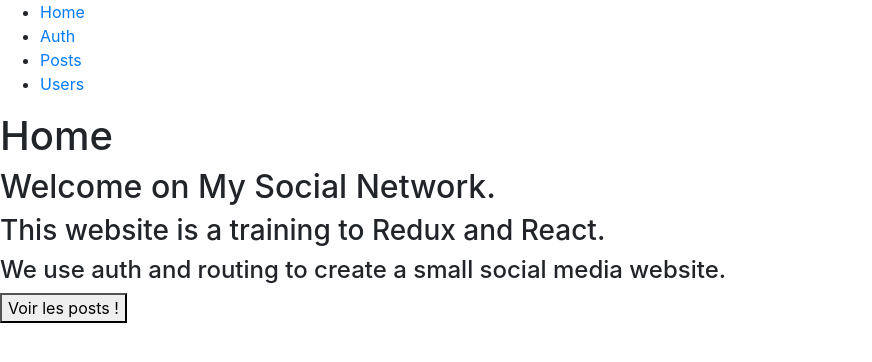
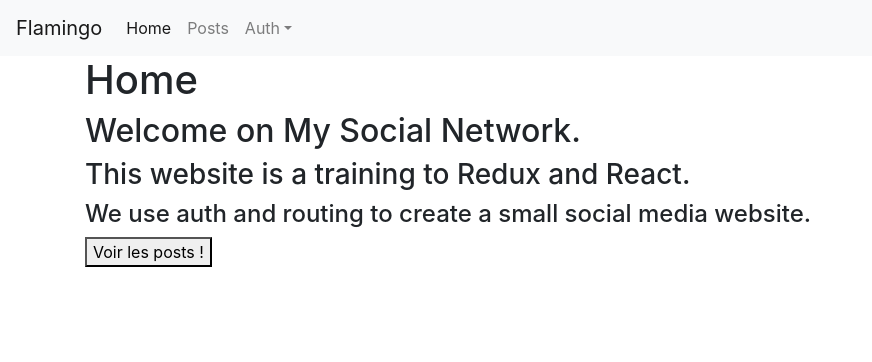
Before and after one commit to mariannehbt/thp_next_my_social_network, a React (Create React App) app: page / in a window 1280 px wide. Shown: the top 362 px of the page, without its empty margins (0-872 px from the left). Built offline with nearby package versions, Linux system fonts and the light colour scheme.

Commit message:
Navbar + pages css

```diff
--- a/src/components/Navbar.jsx
+++ b/src/components/Navbar.jsx
@@ -3,21 +3,29 @@
 
 const Navbar = () => {
 	return (
-		<nav>
-			<ul>
-				<li>
-					<Link to='/'>Home</Link>
-				</li>
-				<li>
-					<Link to='/auth'>Auth</Link>
-				</li>
-				<li>
-					<Link to='/posts'>Posts</Link>
-				</li>
-				<li>
-					<Link to='/users'>Users</Link>
-				</li>
-			</ul>
+		<nav className='navbar navbar-expand-lg navbar-light bg-light'>
+			<Link className='navbar-brand' to='/'>Flamingo</Link>
+			<button className='navbar-toggler' type='button' data-toggle='collapse' data-target='#navbarSupportedContent' aria-controls='navbarSupportedContent' aria-expanded='false' aria-label='Toggle navigation'>
+				<span className='navbar-toggler-icon'></span>
+			</button>
+			<div className='collapse navbar-collapse' id='navbarSupportedContent'>
+				<ul className='navbar-nav mr-auto'>
+					<li className='nav-item active'>
+						<Link className='nav-link' to='/'>Home</Link>
+					</li>
+					<li className='nav-item'>
+						<Link className='nav-link' to='/posts'>Posts</Link>
+					</li>
+					<li className='nav-item dropdown'>
+						<Link className='nav-link dropdown-toggle' to='/auth' id='navbarDropdown' role='button' data-toggle='dropdown' aria-haspopup='true' aria-expanded='false'>Auth</Link>
+						<div className='dropdown-menu' aria-labelledby='navbarDropdown'>
+							<Link className='nav-link' to='/users'>Users</Link>
+							<div className='dropdown-divider'></div>
+							<Link className='nav-link' to='/auth'>Auth</Link>
+						</div>
+					</li>
+				</ul>
+			</div>
 		</nav>
 	);
 };
--- a/src/pages/Auth.jsx
+++ b/src/pages/Auth.jsx
@@ -2,7 +2,9 @@
 
 const Auth = () => {
 	return (
-		<h1>Auth</h1>
+		<div className='container'>
+			<h1>Auth</h1>
+		</div>
 	);
 };
 
--- a/src/pages/Home.jsx
+++ b/src/pages/Home.jsx
@@ -6,14 +6,19 @@
 const Home = (props) => {
 	const posts = useSelector(state => state.posts);
 	const dispatch = useDispatch();
-	const postsList = posts.map((post, key) =>(
+	const postsList = posts.reverse().map((post, key) =>(
 		<div key={key}>
-			<h5>{post.text} ({post.updated_at})</h5>
+			<div className='card my-3'>
+				<div className='card-body'>
+					<h5 className='card-title'>{post.text}</h5>
+					<p className='card-text'>{post.updated_at}</p>
+				</div>
+			</div>
 		</div>
 	));
 
 	return (
-		<div>
+		<div className='container'>
 			<h1>Home</h1>
 			<h2>Welcome on My Social Network.</h2>
 			<h3>This website is a training to Redux and React.</h3>
--- a/src/pages/Posts.jsx
+++ b/src/pages/Posts.jsx
@@ -2,7 +2,9 @@
 
 const Posts = () => {
 	return (
-		<h1>Posts</h1>
+		<div className='container'>
+			<h1>Posts</h1>
+		</div>
 	);
 };
 
--- a/src/pages/Users.jsx
+++ b/src/pages/Users.jsx
@@ -2,7 +2,9 @@
 
 const Users = () => {
 	return (
-		<h1>Users</h1>
+		<div className='container'>
+			<h1>Users</h1>
+		</div>
 	);
 };
 
```
